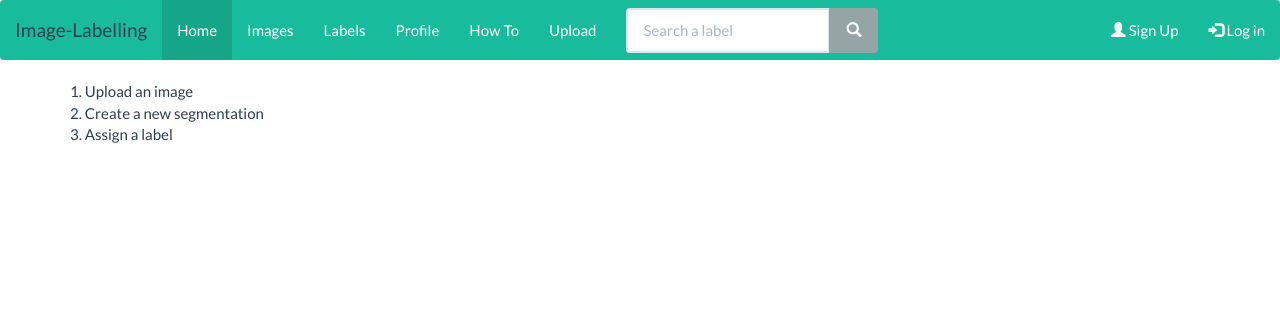
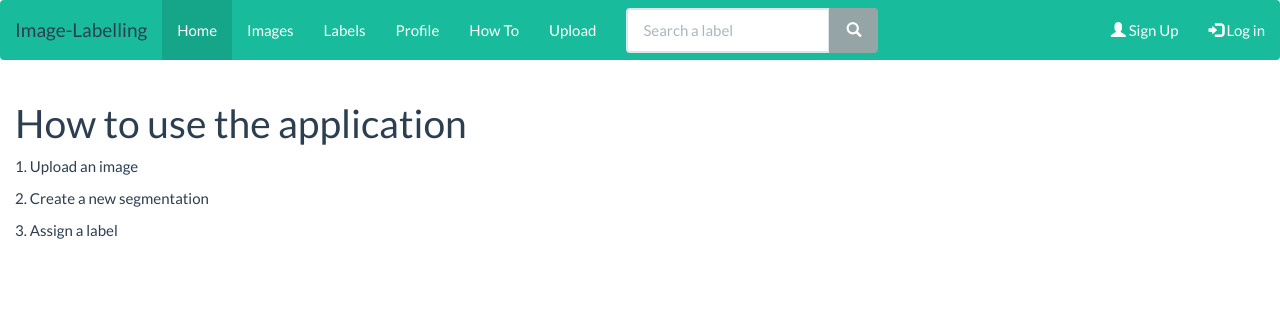
Before and after one commit to Image-Labelling/image-labelling, a Flask app: template image_labelling/templates/howto.html in a window 1280 px wide. Shown: the top 320 px of the page. Run offline with Flask 2, Linux system fonts and the light colour scheme; the template is opened without the code that fills it, so the values that code supplies are empty; some libraries are stand-ins or nearby versions.

Commit message:
Changed container type and cleaned pages.

```diff
--- a/image_labelling/templates/createPolygon.html
+++ b/image_labelling/templates/createPolygon.html
@@ -36,7 +36,7 @@
   {% endblock %}
 
 
-<div class="container">
+  <div class="container-fluid">
     {% for message in get_flashed_messages() %}
       <div class="alert alert-warning alert-dismissible show" role="alert">
         <button aria-label="Close" class="close" data-dismiss="alert" type="button">&times;</button>
--- a/image_labelling/templates/howto.html
+++ b/image_labelling/templates/howto.html
@@ -1,8 +1,10 @@
 {% extends "base.html" %}
 
 {% block content %}
-  <div class=container> 1. Upload an image</div>
-  <div class=container> 2. Create a new segmentation</div>
-  <div class=container> 3. Assign a label</div>
-
+  <div class="container-fluid">
+    <h1>How to use the application</h1>
+    <p> 1. Upload an image</p>
+    <p> 2. Create a new segmentation</p>
+    <p> 3. Assign a label</p>
+  </div>
 {% endblock %}
--- a/image_labelling/templates/image_error.html
+++ b/image_labelling/templates/image_error.html
@@ -1,7 +1,7 @@
 {% extends "base.html" %}
 
 {% block content %}
-  <div class="container">
+  <div class="container-fluid">
     <div class="alert alert-warning"><strong>Warning!</strong> {{ error }}.</div>
     <p>Return to <a href="/image_list">the list of images.</a></p>
   </div>
--- a/image_labelling/templates/index.html
+++ b/image_labelling/templates/index.html
@@ -1,7 +1,7 @@
 {% extends "base.html" %}
 
 {% block content %}
-  <div class=container>
+  <div class="container-fluid">
     {% if current_user.is_authenticated %}
       <h1>Hi {{ current_user.username }}!</h1>
       <h2><a href="/logout">Log out</a></h2>
--- a/image_labelling/templates/login.html
+++ b/image_labelling/templates/login.html
@@ -1,7 +1,7 @@
 {% extends "base.html" %}
 
 {% block content %}
-<div class=container>
+  <div class="container-fluid">
     <form action="" method="POST">
       {{ form.hidden_tag() }}
       <dl>
--- a/image_labelling/templates/profile.html
+++ b/image_labelling/templates/profile.html
@@ -1,7 +1,7 @@
 {% extends "base.html" %}
 
 {% block content %}
-  <div class=container>
+  <div class="container-fluid">
     <p>User <strong>{{ username }}</strong> uploaded <strong>{{ upload_count }}</strong> images.</p>
     <p>Recent uploads</p>
     <div style="width: 100%; overflow: hidden;">
--- a/image_labelling/templates/register.html
+++ b/image_labelling/templates/register.html
@@ -1,7 +1,7 @@
 {% extends "base.html" %}
 
 {% block content %}
-  <div class=container>
+  <div class="container-fluid">
     <form action="" method="POST">
       {{ form.hidden_tag() }}
       <dl>
--- a/image_labelling/templates/upload_error.html
+++ b/image_labelling/templates/upload_error.html
@@ -1,7 +1,7 @@
 {% extends "base.html" %}
 
 {% block content %}
-  <div class="container">
+  <div class="container-fluid">
     <div class="alert alert-warning"><strong>Warning!</strong> {{ error }}</div>
     <p>Return to <a href="/upload">the upload page.</a></p>
   </div>
--- a/image_labelling/templates/users.html
+++ b/image_labelling/templates/users.html
@@ -1,7 +1,7 @@
 {% extends "base.html" %}
 
 {% block content %}
-  <div class=container>
+  <div class="container-fluid">
     <h1>User list </h1>
     <ul>
       {% for user in users %}
```
Also changed, not shown: image_labelling/templates/label.html (+1 -22 lines). Lines whose indentation alone changed are shown as unchanged.
